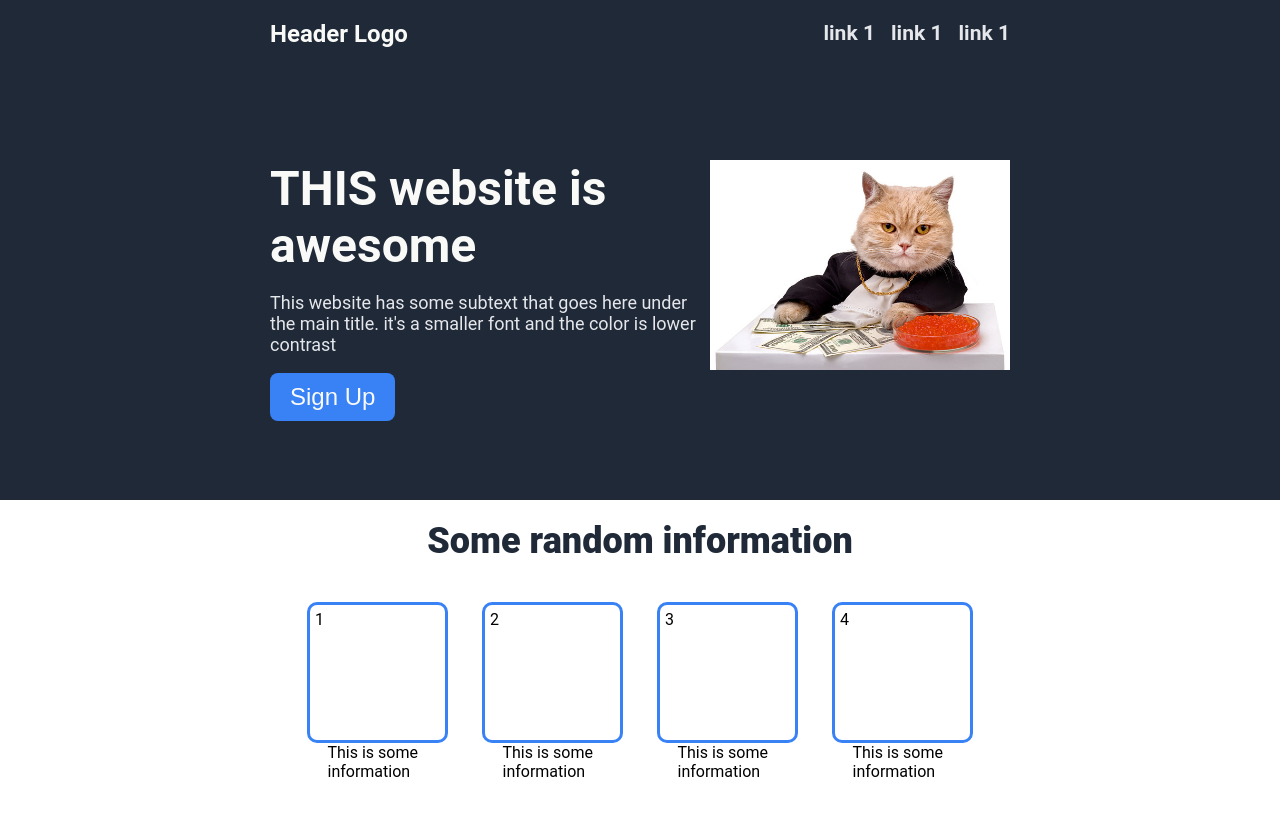
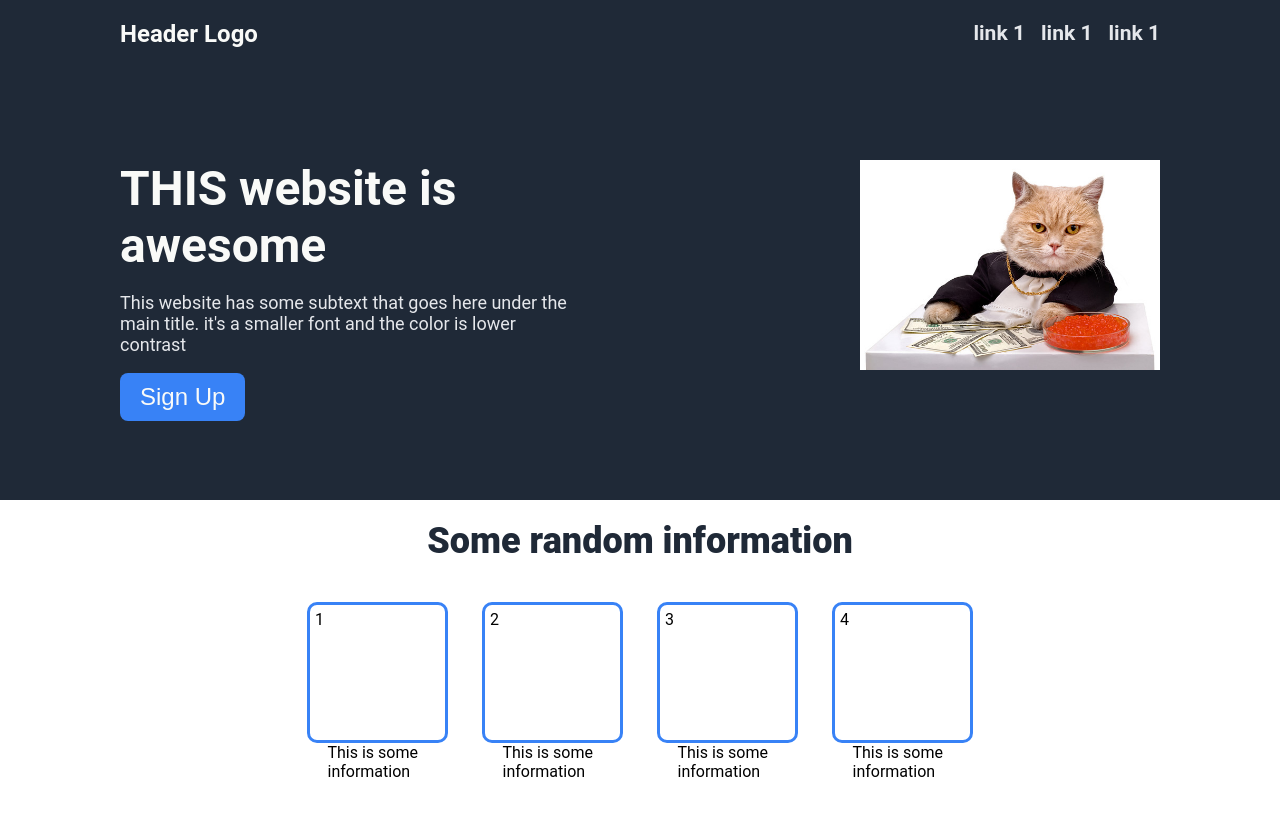
Before and after one commit to pvdberssel/TOP-landing-page, a plain HTML site: page index.html in a window 1280 px wide. Shown: the top 824 px of the page. Drawn offline with Linux system fonts and the light colour scheme.

Commit message:
Fix Issue where content overlaps

```diff
--- a/css/style.css
+++ b/css/style.css
@@ -10,7 +10,7 @@ body{
     flex-direction: column;
     background-color: #1f2937;
     height: 500px;
-    padding: 0px 250px;
+    padding: 0px 100px;
 
 }
 
@@ -58,6 +58,7 @@ h3{
  .left-sides2 p{
     font-size: 18px;
     color:#E5E7EB;
+    min-width:200px;
 }
 
 .left-links{
@@ -153,6 +154,7 @@ h3{
 
 .container-signup{
     margin: 100px;
+
     background-color: #3882F6;
     display:flex;
     padding: 30px;
```
